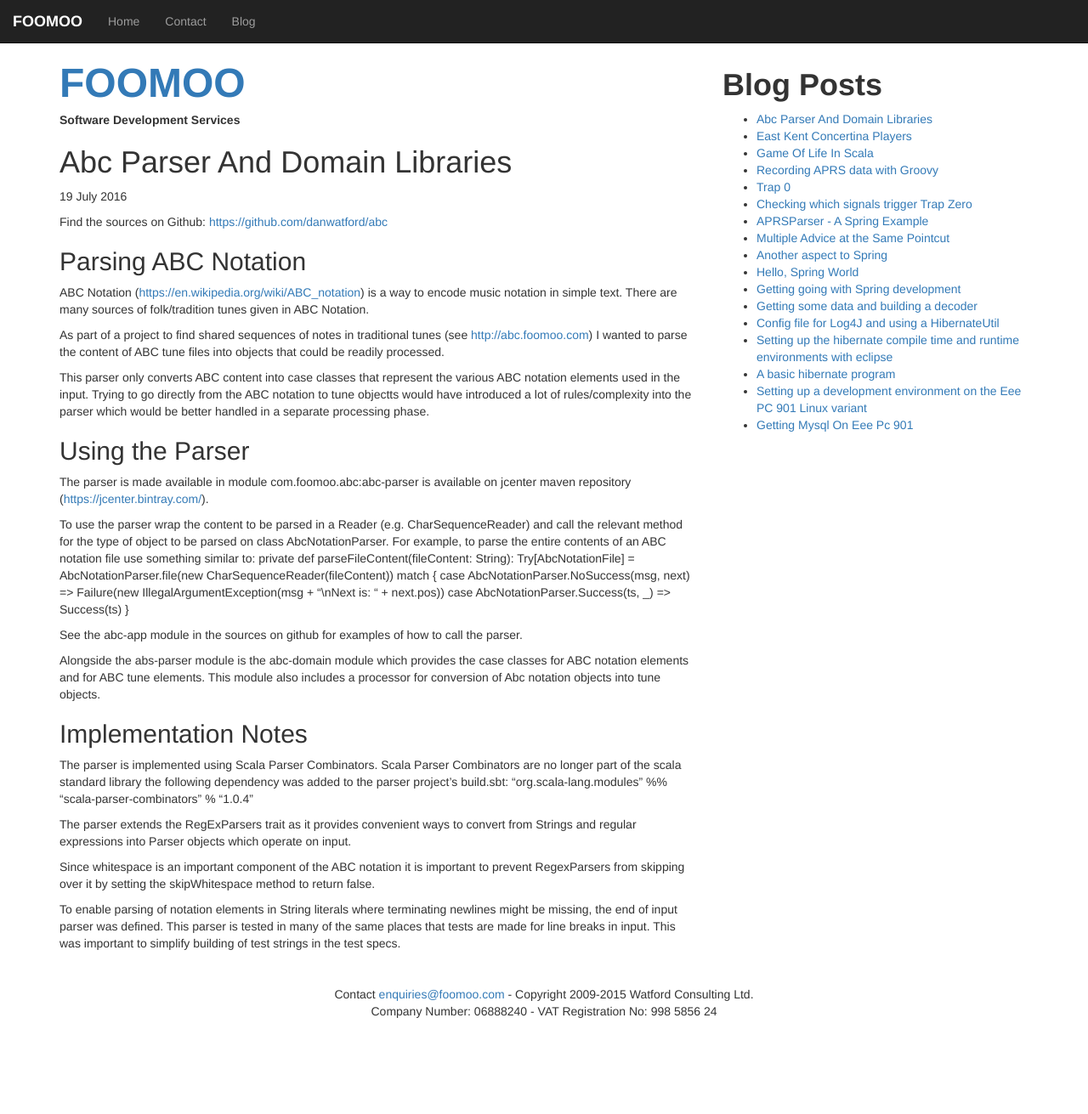
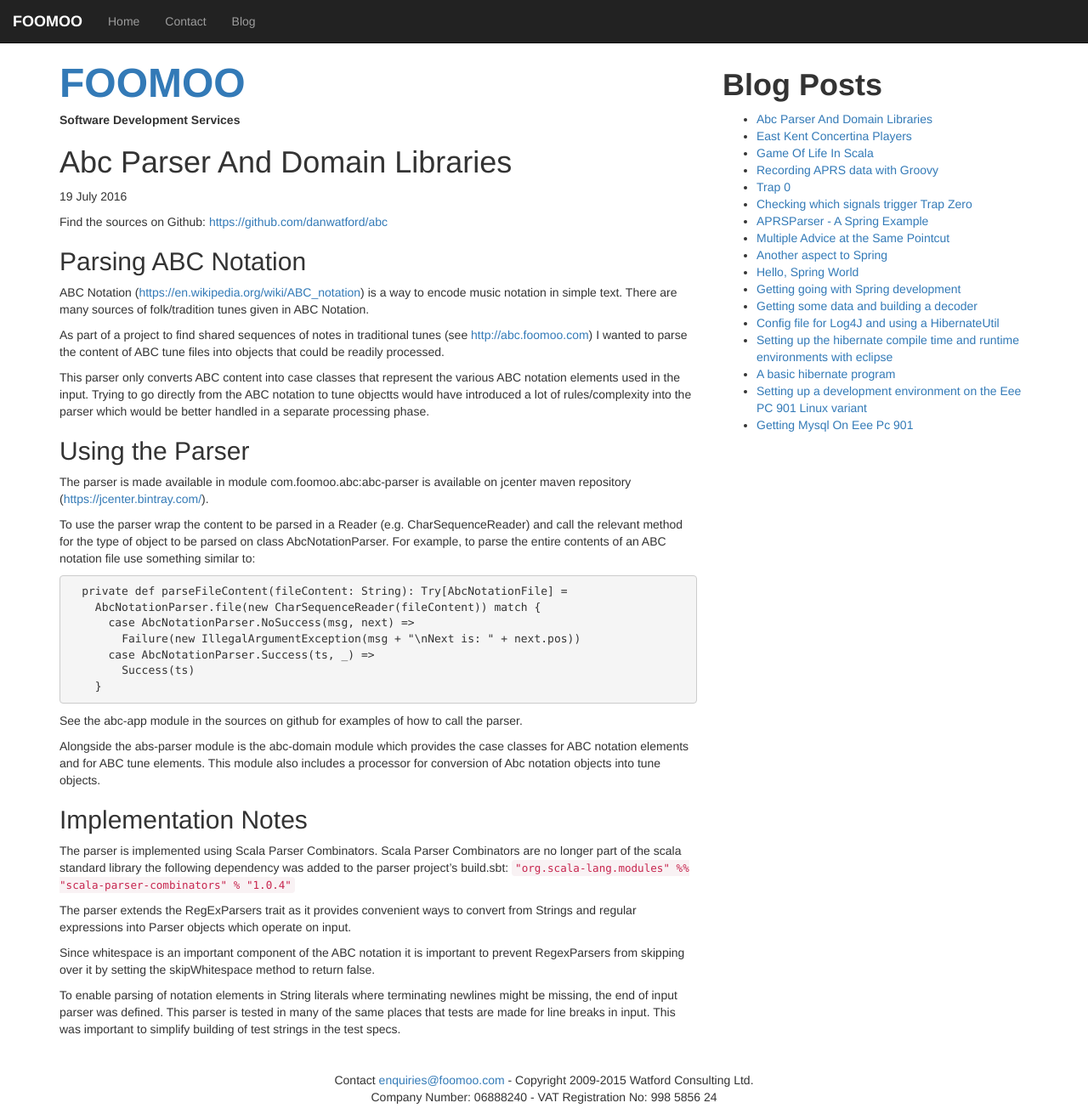
Before and after one commit to danwatford/danwatford.github.io, a Jekyll site: the page built from _posts/2016-07-19-ABC-parser-and-domain-libraries.md, in a window 1280 px wide and 1311 px high. Shown: the whole window at 85% size. Built offline with Jekyll 4.4.1, drawn with Linux system fonts in a browser that asks for light colours; nearby versions of some CDN libraries; library files that are not in the unit come from our copies.

Commit message:
Added scala code block

````diff
--- a/_posts/2016-07-19-ABC-parser-and-domain-libraries.md
+++ b/_posts/2016-07-19-ABC-parser-and-domain-libraries.md
@@ -18,6 +18,7 @@ The parser is made available in module com.foomoo.abc:abc-parser is available on
 
 To use the parser wrap the content to be parsed in a Reader (e.g. CharSequenceReader) and call the relevant method for the type of object to be parsed on class AbcNotationParser.
 For example, to parse the entire contents of an ABC notation file use something similar to:
+```scala
   private def parseFileContent(fileContent: String): Try[AbcNotationFile] =
     AbcNotationParser.file(new CharSequenceReader(fileContent)) match {
       case AbcNotationParser.NoSuccess(msg, next) =>
@@ -25,7 +26,7 @@ For example, to parse the entire contents of an ABC notation file use something
       case AbcNotationParser.Success(ts, _) =>
         Success(ts)
     }
-
+```
 See the abc-app module in the sources on github for examples of how to call the parser.
 
 Alongside the abs-parser module is the abc-domain module which provides the case classes for ABC notation elements and for ABC tune elements. This module also includes a processor for conversion of Abc notation objects into tune objects.
@@ -33,7 +34,7 @@ Alongside the abs-parser module is the abc-domain module which provides the case
 ## Implementation Notes
 
 The parser is implemented using Scala Parser Combinators. Scala Parser Combinators are no longer part of the scala standard library the following dependency was added to the parser project's build.sbt:
-  "org.scala-lang.modules" %% "scala-parser-combinators" % "1.0.4"
+  `"org.scala-lang.modules" %% "scala-parser-combinators" % "1.0.4"`
 
 The parser extends the RegExParsers trait as it provides convenient ways to convert from Strings and regular expressions into Parser objects which operate on input.
 
````
